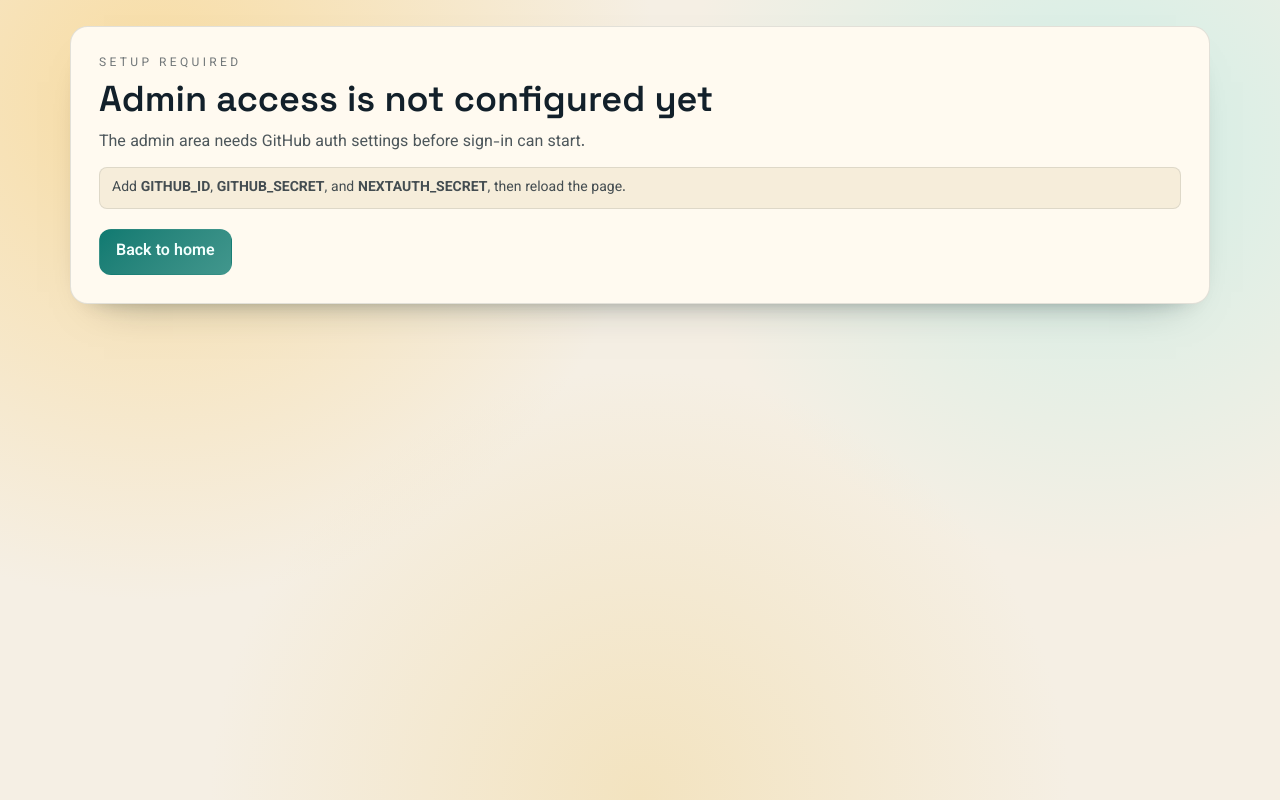
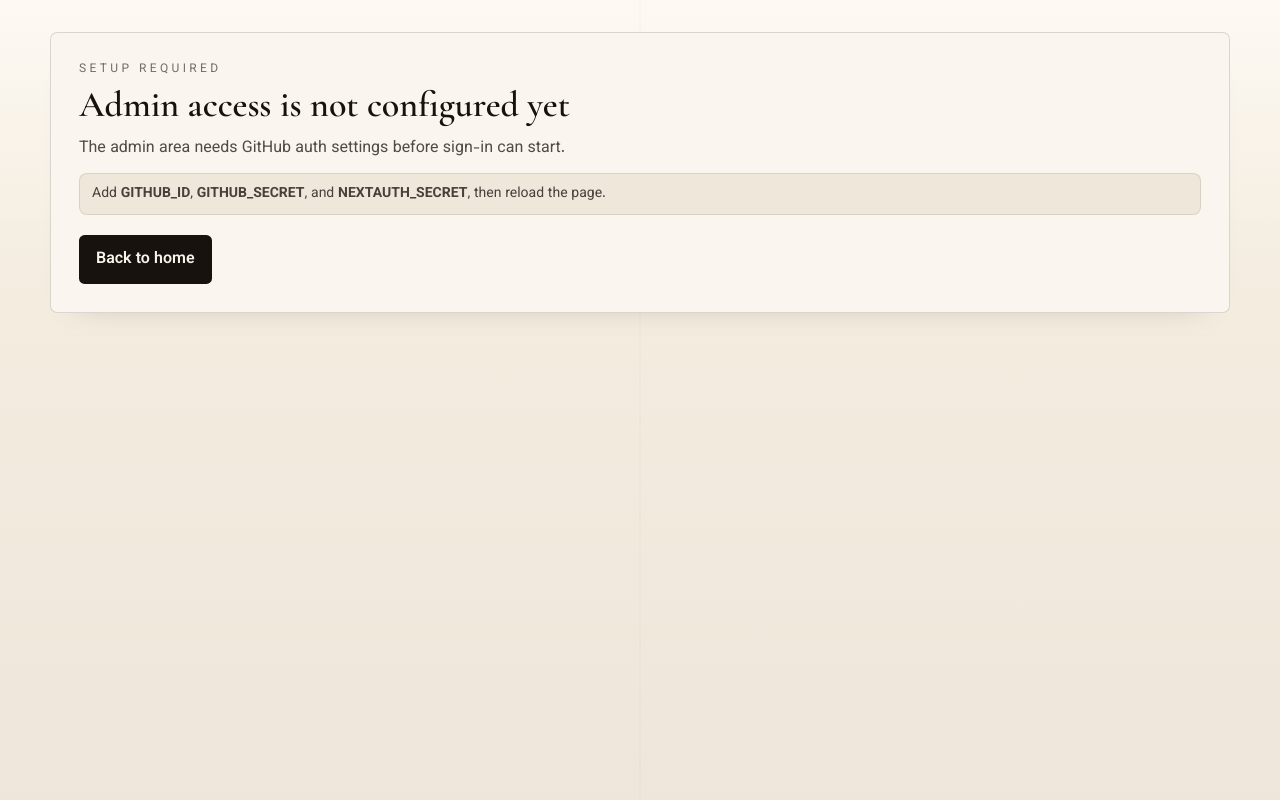
Before and after one commit to behroozreview/rap-farsi-rating, a Next.js app: page /admin in a window 1280 px wide. Built offline with nearby package versions, Linux system fonts and the light colour scheme; no server answers.

Commit message:
feat(public-ui): shift public pages to editorial minimal style

```diff
--- a/src/app/globals.css
+++ b/src/app/globals.css
@@ -1,14 +1,14 @@
 @import "tailwindcss";
 
 :root {
-  --background: #f5efe4;
-  --foreground: #12202a;
-  --surface: #fffaf0;
-  --surface-strong: #efe2c9;
-  --surface-muted: #f6edda;
-  --accent: #0f7a71;
-  --accent-strong: #095b53;
-  --accent-soft: #daf3ef;
+  --background: #f3ecdf;
+  --foreground: #18120e;
+  --surface: #faf5ee;
+  --surface-strong: #e7ddd0;
+  --surface-muted: #f0e7db;
+  --accent: #7b2d22;
+  --accent-strong: #4c1913;
+  --accent-soft: #ead8d1;
   --danger: #9b2f2f;
   --ring: color-mix(in oklab, var(--accent) 55%, white 45%);
 }
@@ -22,13 +22,22 @@
 
 body {
   background:
-    radial-gradient(circle at 12% 12%, #f8dca2 0%, transparent 38%),
-    radial-gradient(circle at 86% 18%, #d2efe7 0%, transparent 33%),
-    radial-gradient(circle at 50% 100%, #f3e3bf 0%, transparent 42%),
+    linear-gradient(180deg, rgba(255, 251, 245, 0.88) 0%, rgba(243, 236, 223, 0.96) 36%, rgba(238, 230, 218, 1) 100%),
     var(--background);
   color: var(--foreground);
   font-family: var(--font-body), sans-serif;
   min-height: 100vh;
+}
+
+body::before {
+  content: "";
+  position: fixed;
+  inset: 0;
+  pointer-events: none;
+  background:
+    linear-gradient(to right, transparent 0, transparent calc(50% - 1px), rgba(24, 18, 14, 0.05) calc(50% - 1px), rgba(24, 18, 14, 0.05) calc(50% + 1px), transparent calc(50% + 1px)),
+    repeating-linear-gradient(to bottom, transparent 0 27px, rgba(24, 18, 14, 0.02) 27px 28px);
+  opacity: 0.35;
 }
 
 a {
@@ -37,22 +46,24 @@ a {
 }
 
 .page-shell {
-  width: min(1140px, 100% - 2rem);
-  margin: 1.6rem auto;
+  width: min(1180px, 100% - 2rem);
+  margin: 2rem auto;
+  position: relative;
+  z-index: 1;
 }
 
 .card {
-  border: 1px solid color-mix(in oklab, var(--foreground) 12%, transparent);
+  border: 1px solid color-mix(in oklab, var(--foreground) 14%, transparent);
   background: var(--surface);
-  border-radius: 1.1rem;
-  box-shadow: 0 22px 45px -34px rgba(7, 28, 24, 0.5), 0 12px 22px -22px rgba(8, 26, 41, 0.44);
+  border-radius: 0.45rem;
+  box-shadow: 0 16px 30px -28px rgba(24, 18, 14, 0.28);
 }
 
 .pill {
   border: 1px solid color-mix(in oklab, var(--foreground) 18%, transparent);
-  border-radius: 999px;
-  padding: 0.55rem 0.95rem;
-  background: color-mix(in oklab, var(--surface) 75%, white 25%);
+  border-radius: 0.35rem;
+  padding: 0.65rem 0.95rem;
+  background: color-mix(in oklab, var(--surface) 90%, white 10%);
   color: var(--foreground);
   transition: border-color 140ms ease, box-shadow 140ms ease, background-color 140ms ease;
 }
@@ -61,7 +72,7 @@ input.pill,
 select.pill,
 textarea.pill {
   width: 100%;
-  border-radius: 0.9rem;
+  border-radius: 0.35rem;
 }
 
 input.pill:focus,
@@ -77,11 +88,11 @@ textarea.pill:focus {
   align-items: center;
   justify-content: center;
   gap: 0.4rem;
-  border-radius: 0.75rem;
-  padding: 0.64rem 1rem;
+  border-radius: 0.35rem;
+  padding: 0.72rem 1rem;
   font-weight: 600;
   border: 1px solid color-mix(in oklab, var(--foreground) 14%, transparent);
-  background: color-mix(in oklab, var(--surface-muted) 82%, white 18%);
+  background: color-mix(in oklab, var(--surface-muted) 90%, white 10%);
   color: var(--foreground);
   cursor: pointer;
   transition: transform 120ms ease, background-color 120ms ease, border-color 120ms ease;
@@ -93,13 +104,13 @@ textarea.pill:focus {
 }
 
 .button-primary {
-  border-color: transparent;
-  background: linear-gradient(135deg, var(--accent) 0%, color-mix(in oklab, var(--accent) 68%, #8fd6cb 32%) 100%);
-  color: #f2fffd;
+  border-color: color-mix(in oklab, var(--foreground) 22%, transparent);
+  background: var(--foreground);
+  color: #f7f2ea;
 }
 
 .button-primary:hover {
-  background: linear-gradient(135deg, var(--accent-strong) 0%, var(--accent) 100%);
+  background: color-mix(in oklab, var(--foreground) 88%, var(--accent) 12%);
 }
 
 .button-danger {
@@ -117,6 +128,6 @@ textarea.pill:focus {
 
 .soft-panel {
   border: 1px solid color-mix(in oklab, var(--foreground) 10%, transparent);
-  border-radius: 1rem;
-  background: color-mix(in oklab, var(--surface) 90%, white 10%);
+  border-radius: 0.35rem;
+  background: color-mix(in oklab, var(--surface) 92%, white 8%);
 }
--- a/src/app/layout.tsx
+++ b/src/app/layout.tsx
@@ -1,10 +1,11 @@
 import type { Metadata } from "next";
-import { Space_Grotesk, Vazirmatn } from "next/font/google";
+import { Cormorant_Garamond, Vazirmatn } from "next/font/google";
 import "./globals.css";
 
-const titleFont = Space_Grotesk({
+const titleFont = Cormorant_Garamond({
   variable: "--font-title",
   subsets: ["latin"],
+  weight: ["400", "500", "600", "700"],
 });
 
 const bodyFont = Vazirmatn({
--- a/src/app/page.tsx
+++ b/src/app/page.tsx
@@ -55,58 +55,57 @@ export default async function Home({ searchParams }: HomeProps) {
   const highRatedCount = songs.filter((song) => song.rating >= 7).length;
 
   return (
-    <main className="page-shell flex flex-1 flex-col gap-5 pb-10">
-      <header className="card p-6 sm:p-7">
-        <div className="grid gap-6 lg:grid-cols-[1.6fr_1fr] lg:items-start">
-          <div className="space-y-3">
-            <p className="text-xs uppercase tracking-[0.28em] text-foreground/60">Behroozreview single song rating</p>
-            <h1 className="text-3xl font-semibold leading-tight sm:text-5xl" style={{ fontFamily: "var(--font-title)" }}>
-              Behroozreview single song rating
+    <main className="page-shell flex flex-1 flex-col gap-6 pb-12">
+      <header className="card overflow-hidden p-6 sm:p-8 lg:p-10">
+        <div className="grid gap-8 border-b border-foreground/12 pb-8 lg:grid-cols-[1.75fr_0.95fr] lg:gap-10">
+          <div className="space-y-5">
+            <p className="text-[0.68rem] uppercase tracking-[0.34em] text-foreground/58">Behroozreview single song rating</p>
+            <div className="max-w-4xl space-y-4">
+              <h1 className="text-5xl leading-none sm:text-7xl lg:text-[5.5rem]" style={{ fontFamily: "var(--font-title)" }}>
+                A living archive of singles, scores, and listening notes.
               </h1>
-            <div className="max-w-2xl space-y-1 text-sm text-foreground/80 sm:text-base">
-              <p>
-                Twitter:{" "}
-                <a className="underline decoration-foreground/35 underline-offset-4 hover:decoration-foreground/75" href="https://x.com/behroozreview" target="_blank" rel="noreferrer">
-                  https://x.com/behroozreview
-                </a>
-              </p>
-              <p>
-                Articles:{" "}
-                <a className="underline decoration-foreground/35 underline-offset-4 hover:decoration-foreground/75" href="https://behroozqa.wordpress.com/" target="_blank" rel="noreferrer">
-                  https://behroozqa.wordpress.com/
-                </a>
-              </p>
-              <p>
-                Podcast:{" "}
-                <a className="underline decoration-foreground/35 underline-offset-4 hover:decoration-foreground/75" href="https://soundcloud.com/davandeh" target="_blank" rel="noreferrer">
-                  https://soundcloud.com/davandeh
-                </a>
+              <p className="max-w-2xl text-sm leading-7 text-foreground/78 sm:text-base">
+                Behroozreview tracks individual RapFarsi songs through rating, year, and source context with a cleaner editorial lens.
               </p>
             </div>
 
-            <div className="grid grid-cols-2 gap-2 pt-2 sm:max-w-xl sm:grid-cols-4">
-              <div className="soft-panel p-3">
-                <p className="text-xs uppercase tracking-wide text-foreground/65">Shown</p>
-                <p className="text-xl font-semibold">{songs.length}</p>
+            <div className="grid gap-2 border-t border-foreground/12 pt-5 sm:max-w-3xl sm:grid-cols-4">
+              <div>
+                <p className="text-[0.68rem] uppercase tracking-[0.24em] text-foreground/55">Shown</p>
+                <p className="mt-1 text-3xl leading-none" style={{ fontFamily: "var(--font-title)" }}>{songs.length}</p>
               </div>
-              <div className="soft-panel p-3">
-                <p className="text-xs uppercase tracking-wide text-foreground/65">Average</p>
-                <p className="text-xl font-semibold">{averageRating}/9</p>
+              <div>
+                <p className="text-[0.68rem] uppercase tracking-[0.24em] text-foreground/55">Average</p>
+                <p className="mt-1 text-3xl leading-none" style={{ fontFamily: "var(--font-title)" }}>{averageRating}/9</p>
               </div>
-              <div className="soft-panel p-3">
-                <p className="text-xs uppercase tracking-wide text-foreground/65">7+ Rated</p>
-                <p className="text-xl font-semibold">{highRatedCount}</p>
+              <div>
+                <p className="text-[0.68rem] uppercase tracking-[0.24em] text-foreground/55">7+ Rated</p>
+                <p className="mt-1 text-3xl leading-none" style={{ fontFamily: "var(--font-title)" }}>{highRatedCount}</p>
               </div>
-              <div className="soft-panel p-3">
-                <p className="text-xs uppercase tracking-wide text-foreground/65">Year</p>
-                <p className="text-xl font-semibold">{selectedYearValue === "all" ? "All" : selectedYearValue}</p>
+              <div>
+                <p className="text-[0.68rem] uppercase tracking-[0.24em] text-foreground/55">Year</p>
+                <p className="mt-1 text-3xl leading-none" style={{ fontFamily: "var(--font-title)" }}>{selectedYearValue === "all" ? "All" : selectedYearValue}</p>
               </div>
             </div>
           </div>
 
-          <div className="grid gap-2 sm:grid-cols-2 lg:grid-cols-1">
+          <aside className="flex flex-col justify-between gap-6 border-t border-foreground/12 pt-6 lg:border-t-0 lg:border-l lg:pl-8 lg:pt-0">
+            <div className="space-y-3 text-sm text-foreground/78">
+              <p className="text-[0.68rem] uppercase tracking-[0.3em] text-foreground/55">Elsewhere</p>
+              <a className="block border-b border-foreground/12 pb-2 transition-colors hover:text-foreground/100" href="https://x.com/behroozreview" target="_blank" rel="noreferrer">
+                Twitter
+              </a>
+              <a className="block border-b border-foreground/12 pb-2 transition-colors hover:text-foreground/100" href="https://behroozqa.wordpress.com/" target="_blank" rel="noreferrer">
+                Articles
+              </a>
+              <a className="block border-b border-foreground/12 pb-2 transition-colors hover:text-foreground/100" href="https://soundcloud.com/davandeh" target="_blank" rel="noreferrer">
+                Podcast
+              </a>
+            </div>
+
+            <div className="grid gap-2">
               <Link className="button button-primary" href="/stats">
-              View statistics
+                Read the stats
               </Link>
               <Link className="button" href="/admin">
                 {authConfigured ? "Open admin panel" : "Setup admin"}
@@ -117,6 +116,7 @@ export default async function Home({ searchParams }: HomeProps) {
                 </Link>
               ) : null}
             </div>
+          </aside>
         </div>
 
         <PublicSongFilters
@@ -130,8 +130,13 @@ export default async function Home({ searchParams }: HomeProps) {
       </header>
 
       <section className="card overflow-hidden">
-        <div className="flex items-center justify-between border-b border-foreground/10 bg-[var(--surface-muted)] px-5 py-3">
-          <p className="text-sm font-medium text-foreground/80">{songs.length} singles found</p>
+        <div className="grid gap-2 border-b border-foreground/10 bg-[var(--surface-muted)] px-5 py-4 sm:flex sm:items-end sm:justify-between">
+          <div>
+            <p className="text-[0.68rem] uppercase tracking-[0.3em] text-foreground/55">Archive</p>
+            <p className="mt-1 text-2xl leading-none" style={{ fontFamily: "var(--font-title)" }}>
+              {songs.length} singles in view
+            </p>
+          </div>
           <p className="text-xs uppercase tracking-[0.2em] text-foreground/55">Sorted by latest year</p>
         </div>
 
@@ -141,12 +146,12 @@ export default async function Home({ searchParams }: HomeProps) {
               <li key={song.id} className={`${getPublicRatingClass(song.rating)} p-4`}>
                 <div className="flex items-start justify-between gap-3">
                   <div>
-                    <Link href={`/songs/${song.id}`} className="text-base font-semibold leading-snug hover:underline">
+                    <Link href={`/songs/${song.id}`} className="text-xl leading-snug hover:underline" style={{ fontFamily: "var(--font-title)" }}>
                       {song.title}
                     </Link>
                     <p className="text-sm text-foreground/75">{song.artist || "Unknown artist"}</p>
                   </div>
-                  <span className="rounded-full border border-foreground/15 bg-white/65 px-2 py-0.5 text-xs font-semibold">
+                  <span className="rounded-sm border border-foreground/15 bg-white/65 px-2 py-0.5 text-xs font-semibold">
                     {song.rating}/9
                   </span>
                 </div>
@@ -177,7 +182,7 @@ export default async function Home({ searchParams }: HomeProps) {
                   className={`${getPublicRatingClass(song.rating)} border-b border-foreground/10 transition-colors hover:bg-black/5 last:border-b-0`}
                 >
                   <td className="px-5 py-3">
-                    <Link href={`/songs/${song.id}`} className="font-semibold hover:underline">
+                    <Link href={`/songs/${song.id}`} className="text-xl hover:underline" style={{ fontFamily: "var(--font-title)" }}>
                       {song.title}
                     </Link>
                   </td>
```
Also changed, not shown: src/app/songs/[id]/page.tsx (+38 -22 lines), src/app/stats/page.tsx (+45 -30 lines), src/components/public-song-filters.tsx (+5 -5 lines). Lines whose indentation alone changed are shown as unchanged.
